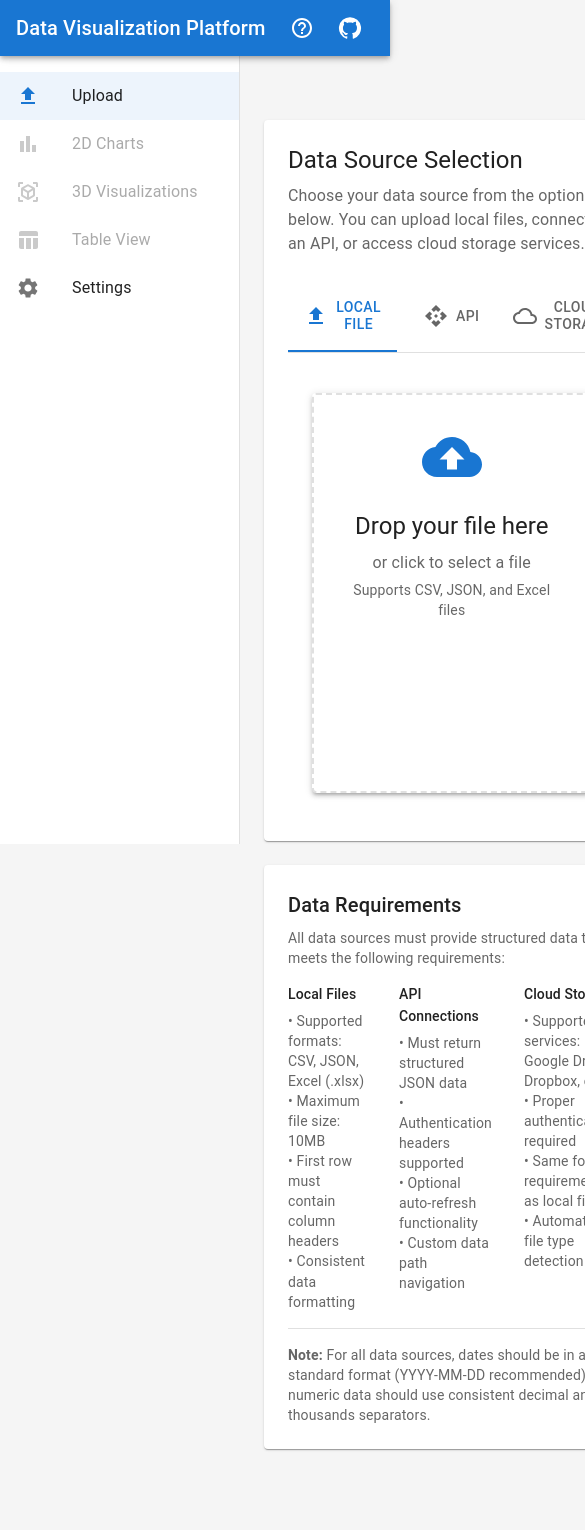
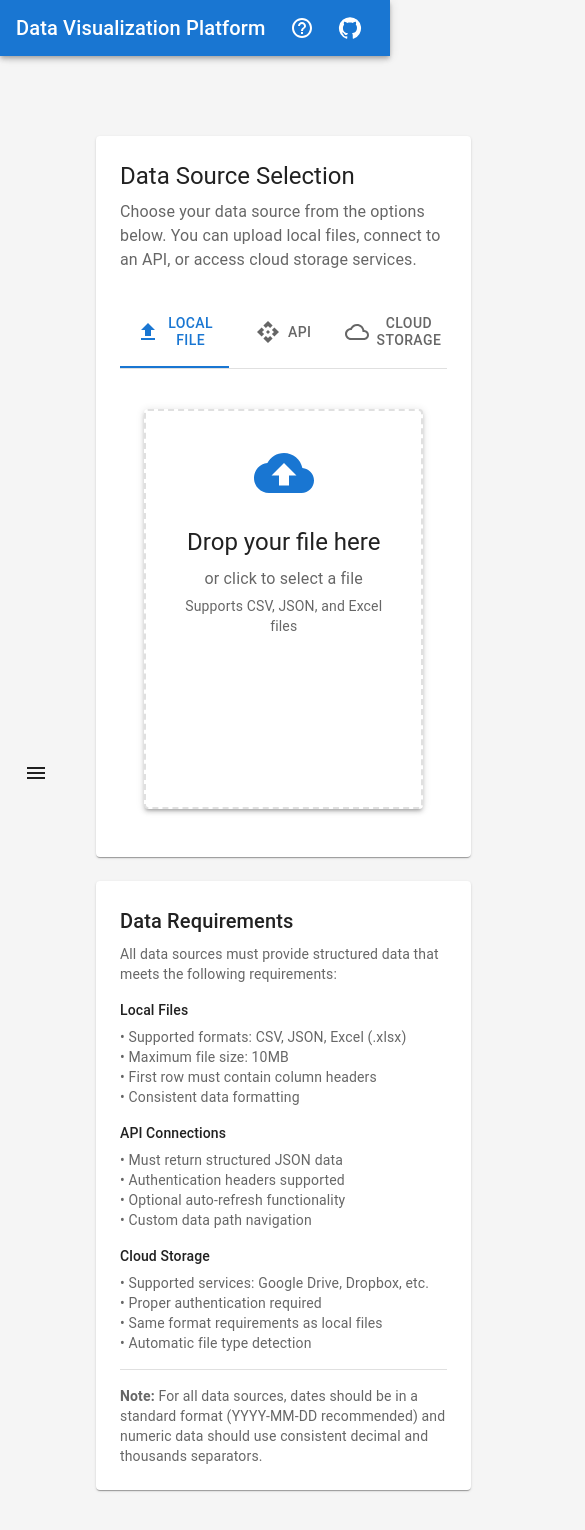
Before and after one commit to sideffect263/autodata, a React (Create React App) app in the folder v2/data-viz-platform/: page / in a window 390 px wide. Shown: the top 1530 px of the page, 585 px wide, since content can reach past the window. Before the commit the page ends 1473 px from the top, so only its background shows below. Built offline with nearby package versions, Linux system fonts and the light colour scheme.

Commit message:
mobile responsive

```diff
--- a/v2/data-viz-platform/src/components/layout/Sidebar.js
+++ b/v2/data-viz-platform/src/components/layout/Sidebar.js
@@ -1,5 +1,5 @@
 // src/components/layout/Sidebar.js
-import React from 'react';
+import React, { useState } from 'react';
 import {
   Drawer,
   List,
@@ -8,19 +8,31 @@ import {
   ListItemText,
   ListItemButton,
   Box,
-  Tooltip
+  Tooltip,
+  IconButton,
+  useMediaQuery,
+  useTheme
 } from '@mui/material';
 import {
   Upload as UploadIcon,
   BarChart as ChartIcon,
   ViewInAr as ThreeDIcon,
   TableChart as TableIcon,
-  Settings as SettingsIcon
+  Settings as SettingsIcon,
+  Menu as MenuIcon
 } from '@mui/icons-material';
 
 const DRAWER_WIDTH = 240;
 
 const Sidebar = ({ currentView, onViewChange, dataLoaded }) => {
+  const theme = useTheme();
+  const isMobile = useMediaQuery(theme.breakpoints.down('sm'));
+  const [mobileOpen, setMobileOpen] = useState(false);
+
+  const handleDrawerToggle = () => {
+    setMobileOpen(!mobileOpen);
+  };
+
   const menuItems = [
     {
       id: 'upload',
@@ -54,21 +66,7 @@ const Sidebar = ({ currentView, onViewChange, dataLoaded }) => {
     }
   ];
 
-  return (
-    <Drawer
-      variant="permanent"
-      sx={{
-        width: DRAWER_WIDTH,
-        flexShrink: 0,
-        '& .MuiDrawer-paper': {
-          width: DRAWER_WIDTH,
-          boxSizing: 'border-box',
-          backgroundColor: 'background.paper',
-          borderRight: '1px solid',
-          borderColor: 'divider'
-        },
-      }}
-    >
+  const drawer = (
     <Box sx={{ overflow: 'auto', mt: 8 }}>
       <List>
         {menuItems.map((item) => (
@@ -94,7 +92,43 @@ const Sidebar = ({ currentView, onViewChange, dataLoaded }) => {
         ))}
       </List>
     </Box>
+  );
+
+  return (
+    <>
+      {isMobile && (
+        <IconButton
+          color="inherit"
+          aria-label="open drawer"
+          edge="start"
+          onClick={handleDrawerToggle}
+          sx={{ ml: 2, mt: 2 }}
+        >
+          <MenuIcon />
+        </IconButton>
+      )}
+      <Drawer
+        variant={isMobile ? 'temporary' : 'permanent'}
+        open={isMobile ? mobileOpen : true}
+        onClose={isMobile ? handleDrawerToggle : undefined}
+        ModalProps={{
+          keepMounted: true, // Better open performance on mobile.
+        }}
+        sx={{
+          width: isMobile ? 'auto' : DRAWER_WIDTH,
+          flexShrink: 0,
+          '& .MuiDrawer-paper': {
+            width: isMobile ? 'auto' : DRAWER_WIDTH,
+            boxSizing: 'border-box',
+            backgroundColor: 'background.paper',
+            borderRight: '1px solid',
+            borderColor: 'divider'
+          },
+        }}
+      >
+        {drawer}
       </Drawer>
+    </>
   );
 };
 
--- a/v2/data-viz-platform/src/components/upload/DataUpload.js
+++ b/v2/data-viz-platform/src/components/upload/DataUpload.js
@@ -8,6 +8,7 @@ import {
   AlertTitle,
   CircularProgress,
   Divider,
+  Grid
 } from '@mui/material';
 import DropZone from './DropZone';
 import DataSourceSelector from './DataSourceSelector';
@@ -112,7 +113,7 @@ const DataUpload = ({ onDataProcessed }) => {
   }, [activeSource]);
 
   return (
-    <Box sx={{ maxWidth: 800, mx: 'auto', mt: 4 }}>
+    <Box sx={{ maxWidth: 800, mx: 'auto', mt: 4, p: 2 }}>
       <Paper sx={{ p: 3, mb: 3 }}>
         <Typography variant="h5" gutterBottom>
           Data Source Selection
@@ -159,9 +160,9 @@ const DataUpload = ({ onDataProcessed }) => {
           All data sources must provide structured data that meets the following requirements:
         </Typography>
 
-        <Box sx={{ display: 'flex', gap: 4 }}>
+        <Grid container spacing={2}>
           {/* Local file requirements */}
-          <Box flex={1}>
+          <Grid item xs={12} sm={4}>
             <Typography variant="subtitle2" gutterBottom>
               Local Files
             </Typography>
@@ -171,10 +172,10 @@ const DataUpload = ({ onDataProcessed }) => {
               • First row must contain column headers<br />
               • Consistent data formatting
             </Typography>
-          </Box>
+          </Grid>
 
           {/* API requirements */}
-          <Box flex={1}>
+          <Grid item xs={12} sm={4}>
             <Typography variant="subtitle2" gutterBottom>
               API Connections
             </Typography>
@@ -184,10 +185,10 @@ const DataUpload = ({ onDataProcessed }) => {
               • Optional auto-refresh functionality<br />
               • Custom data path navigation
             </Typography>
-          </Box>
+          </Grid>
 
           {/* Cloud storage requirements */}
-          <Box flex={1}>
+          <Grid item xs={12} sm={4}>
             <Typography variant="subtitle2" gutterBottom>
               Cloud Storage
             </Typography>
@@ -197,8 +198,8 @@ const DataUpload = ({ onDataProcessed }) => {
               • Same format requirements as local files<br />
               • Automatic file type detection
             </Typography>
-          </Box>
-        </Box>
+          </Grid>
+        </Grid>
 
         <Divider sx={{ my: 2 }} />
 
--- a/v2/data-viz-platform/src/components/views/ChartsView.jsx
+++ b/v2/data-viz-platform/src/components/views/ChartsView.jsx
@@ -246,6 +246,8 @@ const ChartsView = ({ data, analysis }) => {
               value={currentChart}
               onChange={handleChartTypeChange}
               sx={{ borderRight: 1, borderColor: 'divider' }}
+              variant="scrollable"
+              scrollButtons="auto"
             >
               <Tab icon={<BarChartIcon />} label="Bar Chart" value="bar" />
               <Tab icon={<LineChartIcon />} label="Line Chart" value="line" />
--- a/v2/data-viz-platform/src/components/views/SettingsView.jsx
+++ b/v2/data-viz-platform/src/components/views/SettingsView.jsx
@@ -16,6 +16,8 @@ import {
   Snackbar,
   Tabs,
   Tab,
+  useMediaQuery,
+  useTheme
 } from '@mui/material';
 import {
   Palette,
@@ -34,6 +36,8 @@ const SettingsView = () => {
     message: '',
     severity: 'success'
   });
+  const theme = useTheme();
+  const isMobile = useMediaQuery(theme.breakpoints.down('sm'));
 
   const handleSettingChange = (setting, value) => {
     updateSettings({ [setting]: value });
@@ -214,6 +218,8 @@ const SettingsView = () => {
           value={currentTab}
           onChange={(_, value) => setCurrentTab(value)}
           sx={{ borderBottom: 1, borderColor: 'divider' }}
+          variant={isMobile ? 'scrollable' : 'standard'}
+          scrollButtons={isMobile ? 'auto' : 'off'}
         >
           {tabs.map((tab, index) => (
             <Tab
--- a/v2/data-viz-platform/src/components/views/TableView.jsx
+++ b/v2/data-viz-platform/src/components/views/TableView.jsx
@@ -69,7 +69,7 @@ const TableView = ({ data, analysis }) => {
           Data Overview
         </Typography>
         <Grid container spacing={2}>
-          <Grid item xs={12} md={4}>
+          <Grid item xs={12} sm={6} md={4}>
             <Card>
               <CardContent>
                 <Typography variant="subtitle2" color="text.secondary">
@@ -81,7 +81,7 @@ const TableView = ({ data, analysis }) => {
               </CardContent>
             </Card>
           </Grid>
-          <Grid item xs={12} md={4}>
+          <Grid item xs={12} sm={6} md={4}>
             <Card>
               <CardContent>
                 <Typography variant="subtitle2" color="text.secondary">
@@ -93,7 +93,7 @@ const TableView = ({ data, analysis }) => {
               </CardContent>
             </Card>
           </Grid>
-          <Grid item xs={12} md={4}>
+          <Grid item xs={12} sm={6} md={4}>
             <Card>
               <CardContent>
                 <Typography variant="subtitle2" color="text.secondary">
```
Also changed, not shown: v2/data-viz-platform/src/App.css (+37 -16 lines). Lines whose indentation alone changed are shown as unchanged.
